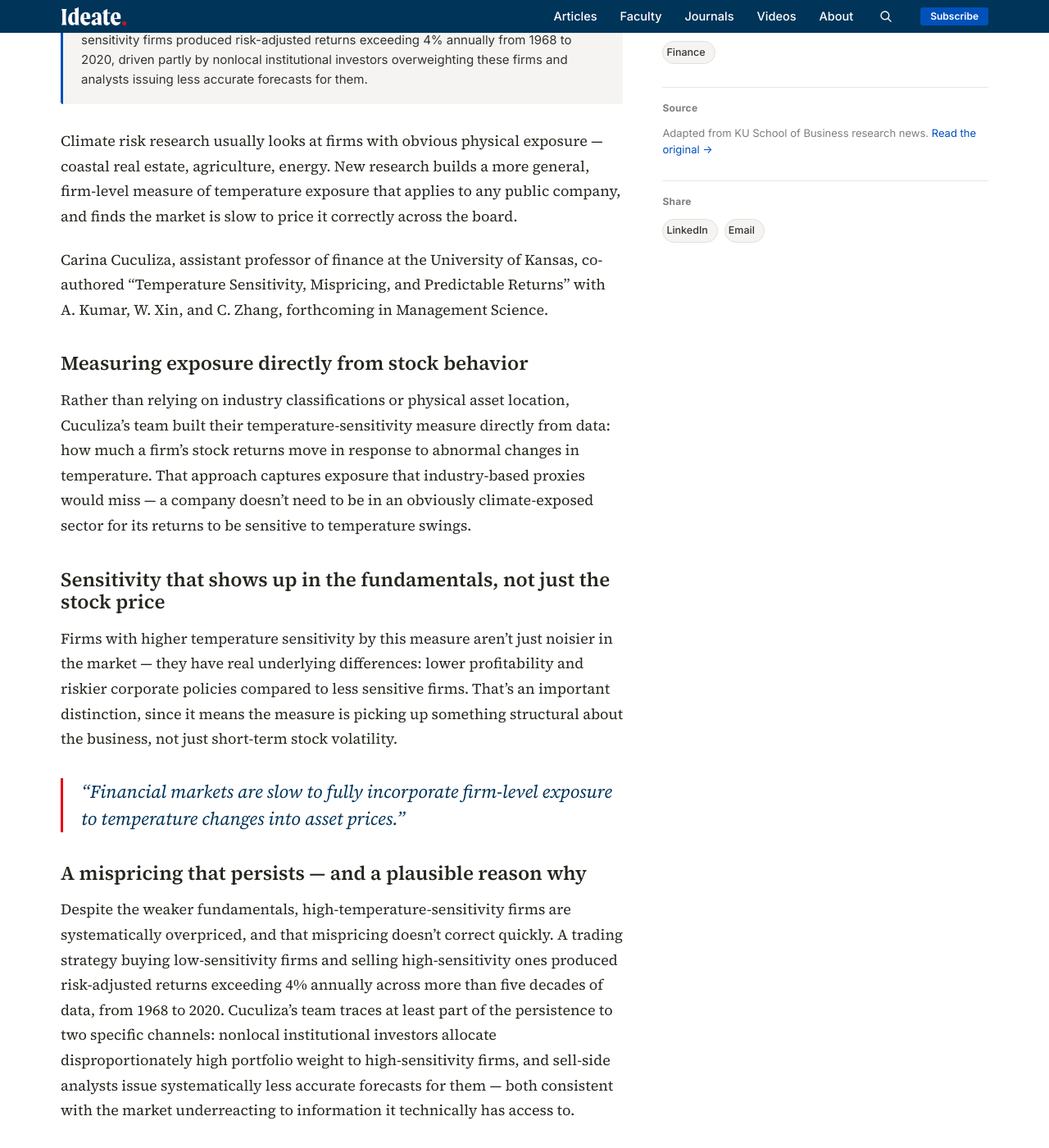
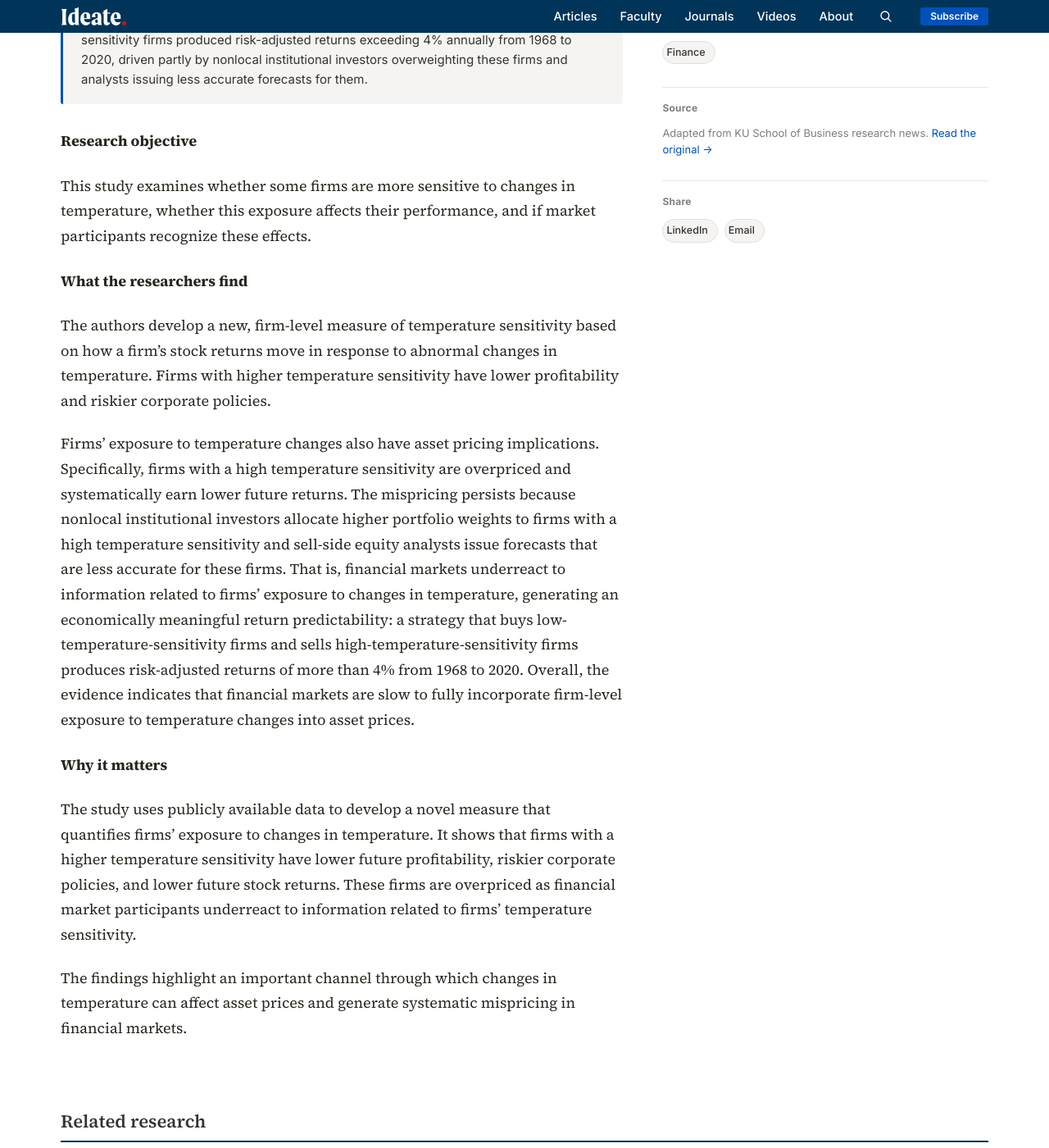
Before and after one commit to KUBschool/ideate, a Jekyll site: the page built from _articles/2025-01-01-temperature-sensitivity-mispricing.md, in a window 1280 px wide and 1400 px high, scrolled down 1058 px. Shown: the whole window at 82% size. Built offline with Jekyll 4.4.1, drawn with Linux system fonts in a browser that asks for light colours; some of the changed text lies outside the part shown.

Commit message:
Update Article “2025-01-01-temperature-sensitivity-mispricing”

```diff
--- a/_articles/2025-01-01-temperature-sensitivity-mispricing.md
+++ b/_articles/2025-01-01-temperature-sensitivity-mispricing.md
@@ -23,25 +23,18 @@ answer_box: A new firm-level measure of temperature sensitivity — based on how
 journal: Management Science
 journal_url: https://pubsonline.informs.org/doi/10.1287/mnsc.2023.00972
 ---
+#### Research objective
 
-Climate risk research usually looks at firms with obvious physical exposure — coastal real estate, agriculture, energy. New research builds a more general, firm-level measure of temperature exposure that applies to any public company, and finds the market is slow to price it correctly across the board.
+This study examines whether some firms are more sensitive to changes in temperature, whether this exposure affects their performance, and if market participants recognize these effects.
 
-Carina Cuculiza, assistant professor of finance at the University of Kansas, co-authored "Temperature Sensitivity, Mispricing, and Predictable Returns" with A. Kumar, W. Xin, and C. Zhang, forthcoming in Management Science.
+#### What the researchers find
 
-## Measuring exposure directly from stock behavior
+The authors develop a new, firm-level measure of temperature sensitivity based on how a firm’s stock returns move in response to abnormal changes in temperature. Firms with higher temperature sensitivity have lower profitability and riskier corporate policies.
 
-Rather than relying on industry classifications or physical asset location, Cuculiza's team built their temperature-sensitivity measure directly from data: how much a firm's stock returns move in response to abnormal changes in temperature. That approach captures exposure that industry-based proxies would miss — a company doesn't need to be in an obviously climate-exposed sector for its returns to be sensitive to temperature swings.
+Firms’ exposure to temperature changes also have asset pricing implications. Specifically, firms with a high temperature sensitivity are overpriced and systematically earn lower future returns. The mispricing persists because nonlocal institutional investors allocate higher portfolio weights to firms with a high temperature sensitivity and sell-side equity analysts issue forecasts that are less accurate for these firms. That is, financial markets underreact to information related to firms’ exposure to changes in temperature, generating an economically meaningful return predictability: a strategy that buys low-temperature-sensitivity firms and sells high-temperature-sensitivity firms produces risk-adjusted returns of more than 4% from 1968 to 2020. Overall, the evidence indicates that financial markets are slow to fully incorporate firm-level exposure to temperature changes into asset prices.
 
-## Sensitivity that shows up in the fundamentals, not just the stock price
+#### Why it matters
 
-Firms with higher temperature sensitivity by this measure aren't just noisier in the market — they have real underlying differences: lower profitability and riskier corporate policies compared to less sensitive firms. That's an important distinction, since it means the measure is picking up something structural about the business, not just short-term stock volatility.
+The study uses publicly available data to develop a novel measure that quantifies firms’ exposure to changes in temperature. It shows that firms with a higher temperature sensitivity have lower future profitability, riskier corporate policies, and lower future stock returns. These firms are overpriced as financial market participants underreact to information related to firms’ temperature sensitivity.
 
-> "Financial markets are slow to fully incorporate firm-level exposure to temperature changes into asset prices."
-
-## A mispricing that persists — and a plausible reason why
-
-Despite the weaker fundamentals, high-temperature-sensitivity firms are systematically overpriced, and that mispricing doesn't correct quickly. A trading strategy buying low-sensitivity firms and selling high-sensitivity ones produced risk-adjusted returns exceeding 4% annually across more than five decades of data, from 1968 to 2020. Cuculiza's team traces at least part of the persistence to two specific channels: nonlocal institutional investors allocate disproportionately high portfolio weight to high-sensitivity firms, and sell-side analysts issue systematically less accurate forecasts for them — both consistent with the market underreacting to information it technically has access to.
-
-## Why this matters beyond one trading strategy
-
-The finding adds a genuinely new channel to how climate exposure affects asset prices — not through catastrophic physical risk to specific assets, but through a slower-moving, harder-to-see sensitivity that shows up in a firm's fundamentals well before it shows up in headlines. For investors and analysts, the takeaway is less about any single trade and more about a category of exposure that's currently being systematically underpriced into risk assessments across the market.
+The findings highlight an important channel through which changes in temperature can affect asset prices and generate systematic mispricing in financial markets.
```
